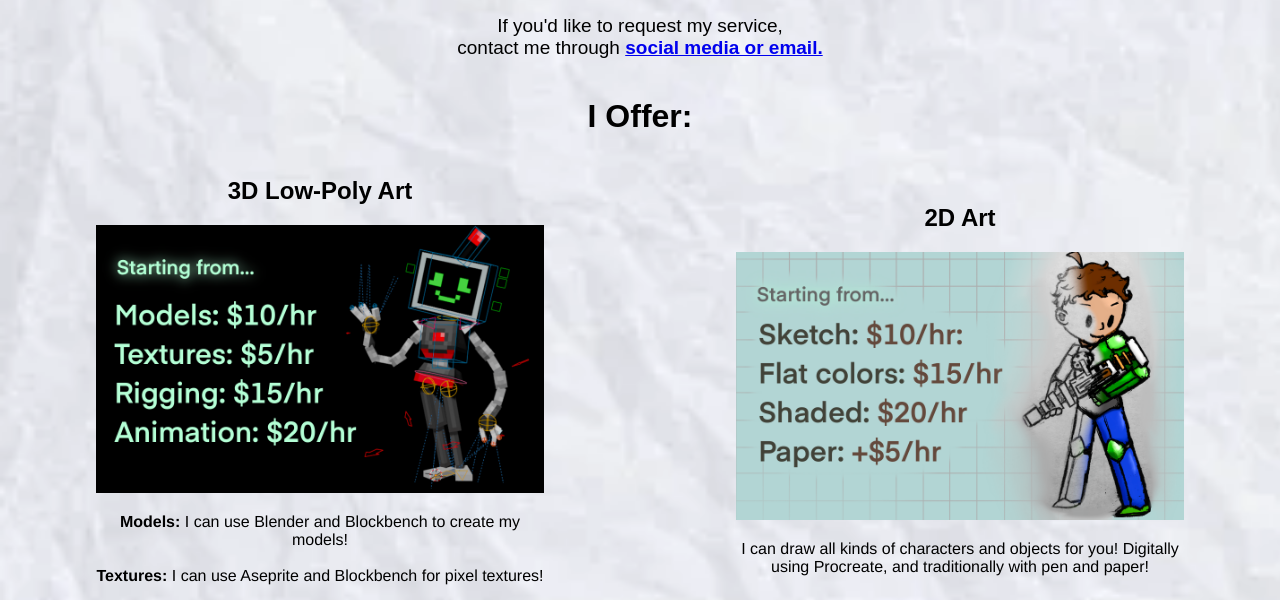
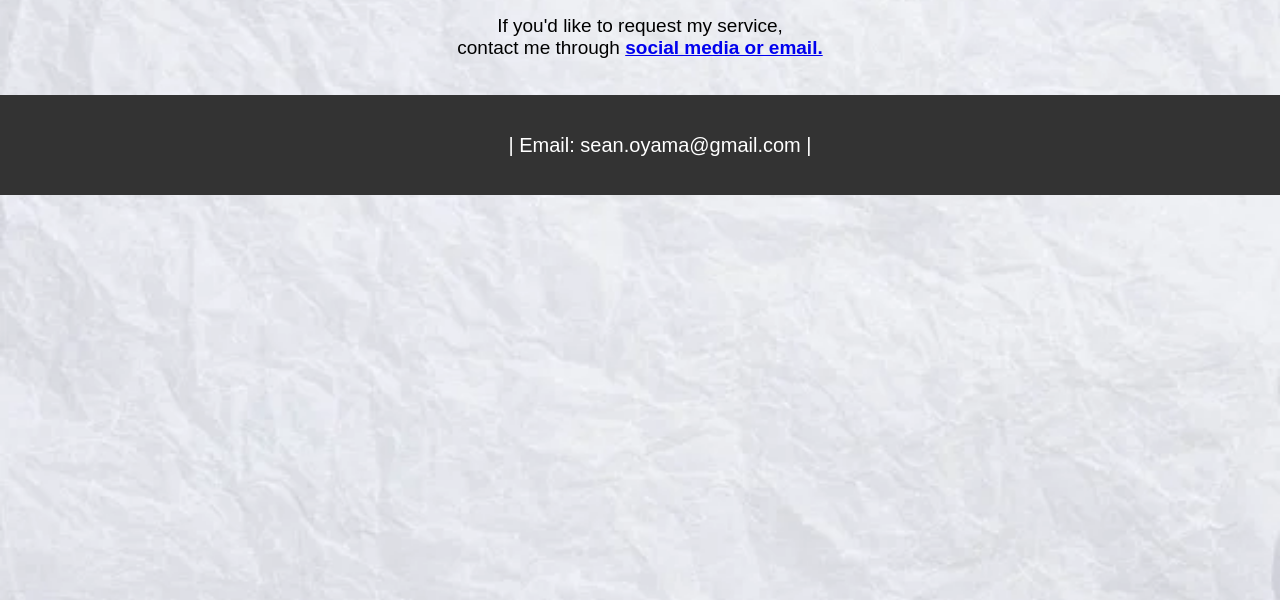
Before and after one commit to seanoyama/seanoyama.github.io, a plain HTML site: page about/commissions.html in a window 1280 px wide. Shown: the part 195-795 px from the top of the page. Drawn offline with Linux system fonts and the light colour scheme; a web font is replaced by a local one.

Commit message:
Update commissions.html

```diff
--- a/about/commissions.html
+++ b/about/commissions.html
@@ -59,11 +59,11 @@
 
             </div>
             <br>
-            <center>
+            <!-- <center>
                 <h1>I Offer:</h1>
-            </center>
+            </center> -->
             <!-- <em style="font-style: normal; color: red;">(UNAVAILABLE)</em> -->
-            <div class="row">
+            <!-- <div class="row">
                 <div class="system">
                     <center><h2>3D Low-Poly Art</h2>
                         <img src="../images/comms/3d.png" alt="" class="comms-prices"><br>
@@ -114,7 +114,7 @@
                 <u>Once the product is finished and has been received, it cannot be refunded.</u> <br><br>
                 <u>Any commissions I have made will be listed as my creation.</u> I may share it publicly, but the time to share the product can be negotiable if necessary.
                 </p>
-            </div>
+            </div> -->
 
 
         </div>
```
